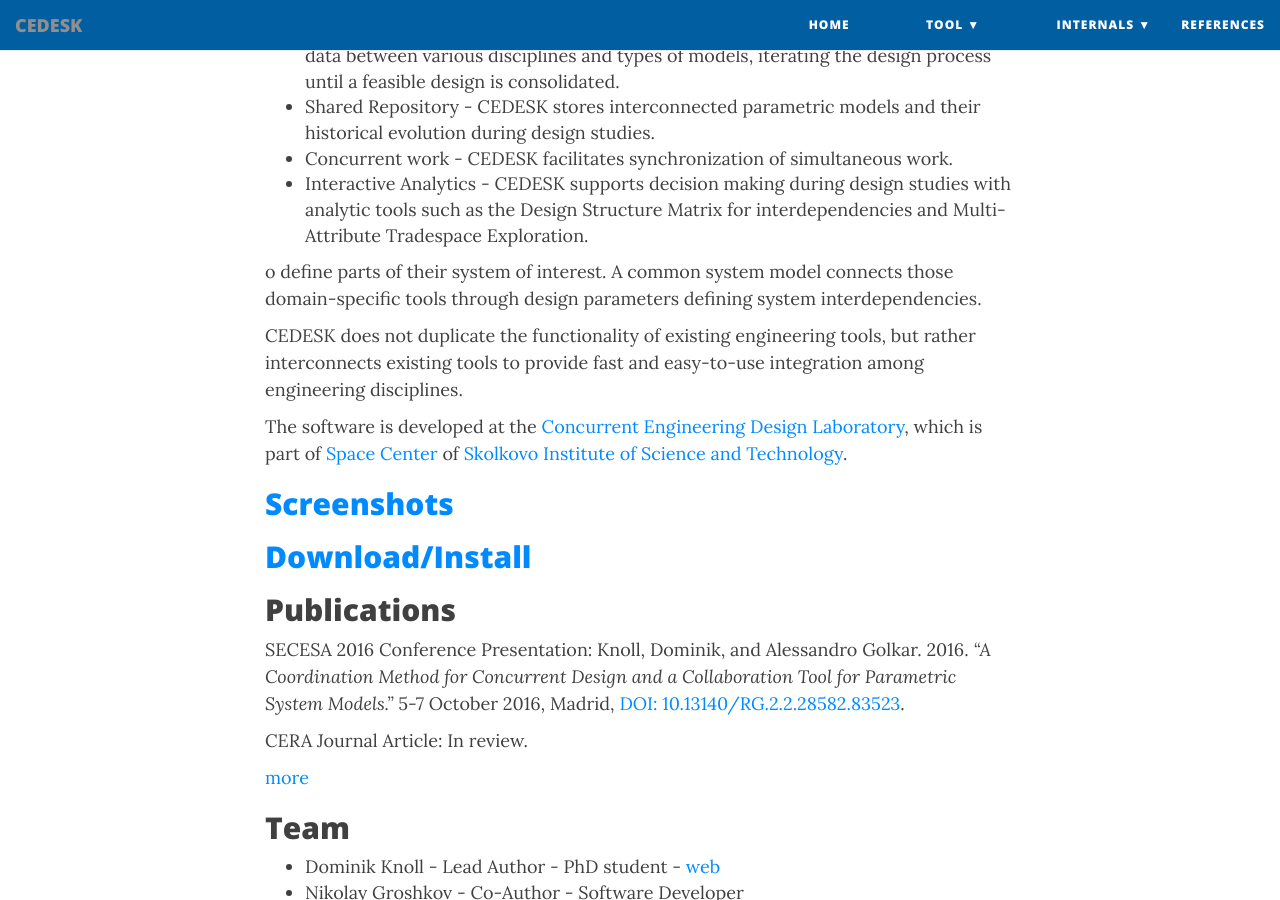
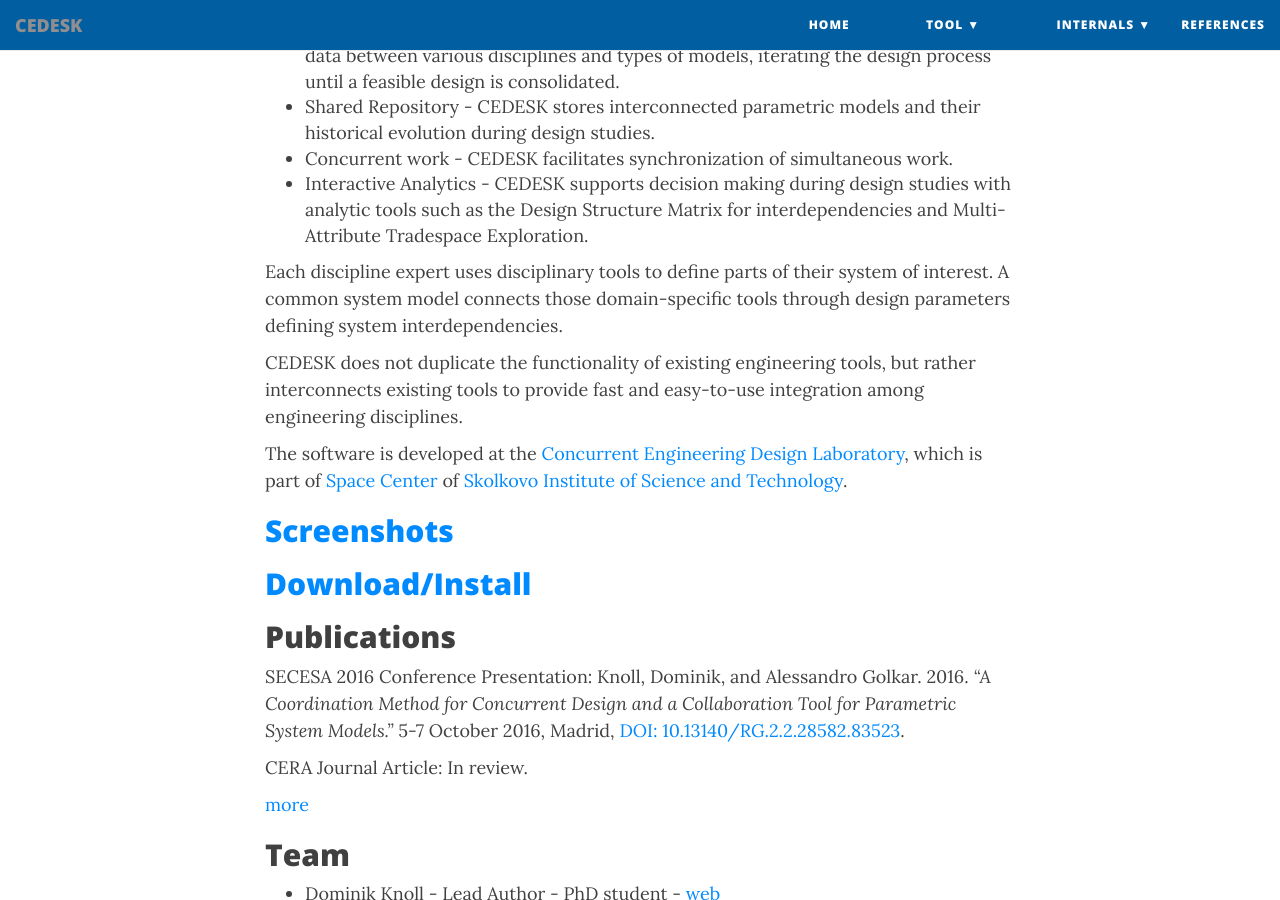
Before and after one commit to cedesk/cedesk.github.io, a Jekyll site: the page built from index.md, in a window 1280 px wide and 900 px high, scrolled down 824 px. Built offline with Jekyll 4.4.1, drawn with Linux system fonts in a browser that asks for light colours; nearby versions of some CDN libraries.

Commit message:
completed missing half of phrase

```diff
--- a/index.md
+++ b/index.md
@@ -21,7 +21,7 @@
 * Concurrent work - CEDESK facilitates synchronization of simultaneous work.
 * Interactive Analytics - CEDESK supports decision making during design studies with analytic tools such as the Design Structure Matrix for interdependencies and Multi-Attribute Tradespace Exploration.
 
-o define parts of their system of interest. A common system model connects those domain-specific tools through design parameters defining system interdependencies.
+Each discipline expert uses disciplinary tools to define parts of their system of interest. A common system model connects those domain-specific tools through design parameters defining system interdependencies.
 
 CEDESK does not duplicate the functionality of existing engineering tools, but rather interconnects existing tools to provide fast and easy-to-use integration among engineering disciplines.
 
```
